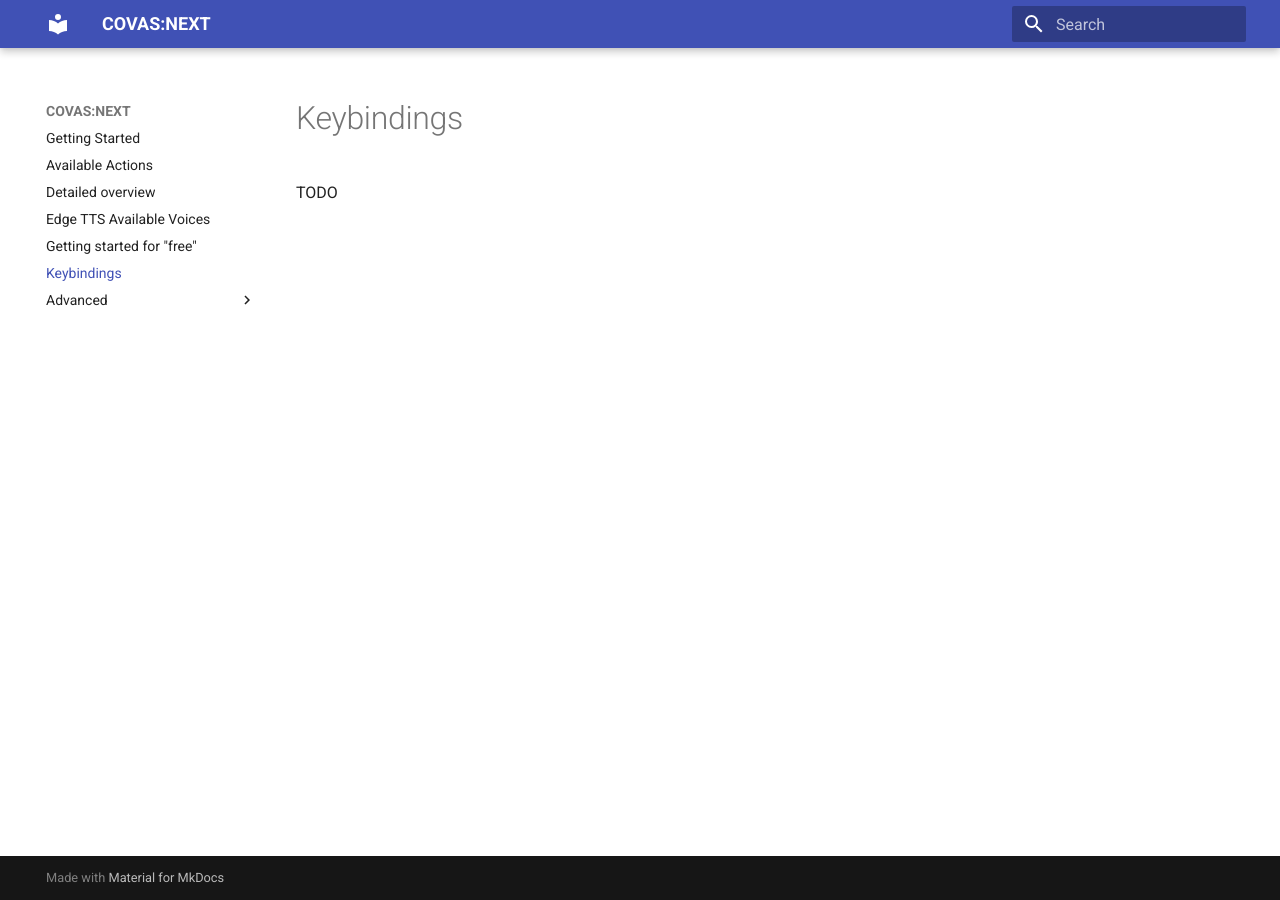
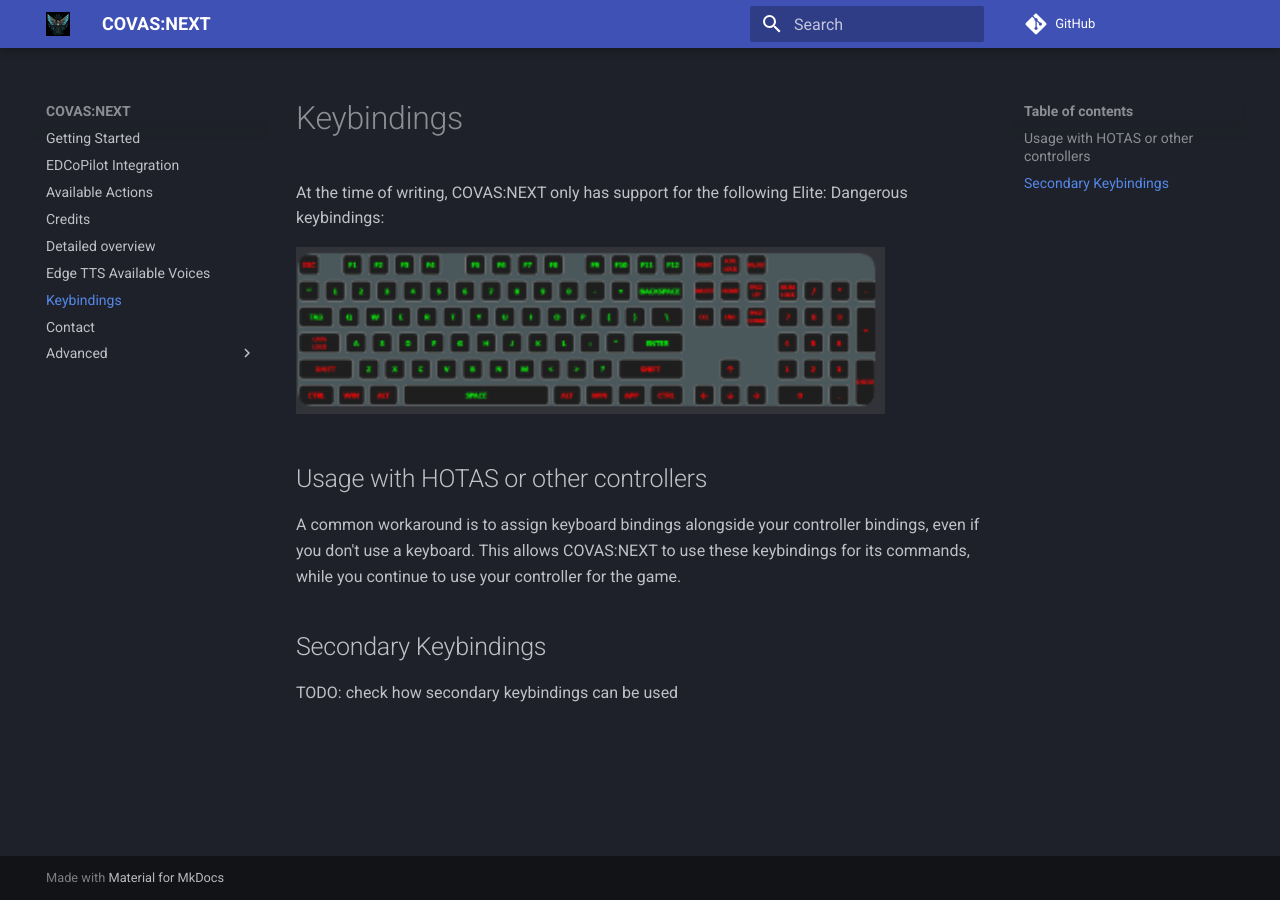
Before and after one commit to RatherRude/Elite-Dangerous-AI-Integration, an MkDocs documentation site: the page built from docs/keybindings.md, in a window 1280 px wide. Built offline with MkDocs 1.6.1 and Material for MkDocs 9.7.7, drawn with Linux system fonts in a browser that asks for light colours; comment, search, counter and statistics services are not loaded.

Commit message:
feat: docs navigation

```diff
--- a/docs/keybindings.md
+++ b/docs/keybindings.md
@@ -1,3 +1,13 @@
 # Keybindings
 
-TODO
+At the time of writing, COVAS:NEXT only has support for the following Elite: Dangerous keybindings:
+
+![Available keys for keybindings](./screen/keybindings.png)
+
+## Usage with HOTAS or other controllers
+
+A common workaround is to assign keyboard bindings alongside your controller bindings, even if you don't use a keyboard. This allows COVAS:NEXT to use these keybindings for its commands, while you continue to use your controller for the game.
+
+## Secondary Keybindings
+
+TODO: check how secondary keybindings can be used
--- a/mkdocs.yml
+++ b/mkdocs.yml
@@ -1,7 +1,14 @@
 site_name: COVAS:NEXT
 site_url: https://lucaelin.github.io/elite-dangerous-ai-integration
+repo_url: https://github.com/RatherRude/Elite-Dangerous-AI-Integration
+
 theme:
     name: material
+    logo: screen/EDAI_logo.png
+    favicon: screen/EDAI_logo.png
+    palette:
+        scheme: slate
+        accent: deep orange
 
 markdown_extensions:
     - attr_list: {}
```
Also changed, not shown: docs/EDCoPilot.md (added, +3 -0 lines), docs/credits.md (added, +4 -0 lines), docs/description.md (+0 -16 lines), docs/support.md (added, +4 -0 lines), docs/advanced/freeSetup.md (renamed from docs/freeSetup.md), docs/screen/keybindings.png (added), 1 other file.
